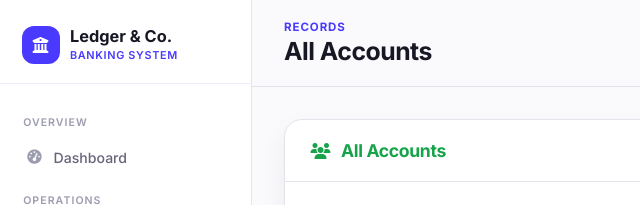
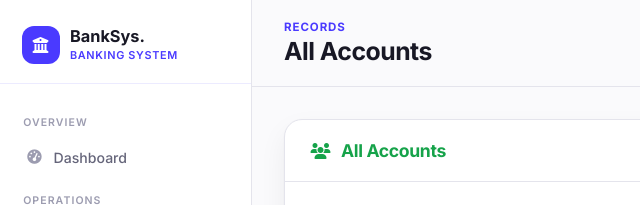
Before and after one commit to Ahmedhussain08/BankSys, a website: page public/accounts.html in a window 1280 px wide. Shown: the top 205 px of the page, 0-640 px from the left. Drawn offline with Linux system fonts and the light colour scheme; no server answers.

Commit message:
Update accounts.html

```diff
--- a/public/accounts.html
+++ b/public/accounts.html
@@ -7,7 +7,7 @@
 <link rel="stylesheet" href="https://cdnjs.cloudflare.com/ajax/libs/font-awesome/6.5.2/css/all.min.css">
 <link rel="stylesheet" href="style.css">
 <style>
-  /* Quick search bar styling to match Ledger & Co. design */
+  /* Quick search bar styling */
   .search-container {
     margin-bottom: 20px;
     display: flex;
@@ -43,7 +43,7 @@
 <div class="sidebar-brand">
 <div class="mark"><i class="fa-solid fa-building-columns"></i></div>
 <div>
-<div class="name">Ledger &amp; Co.</div>
+<div class="name">BankSys.</div>
 <span class="sub">Banking System</span>
 </div>
 </div>
```
